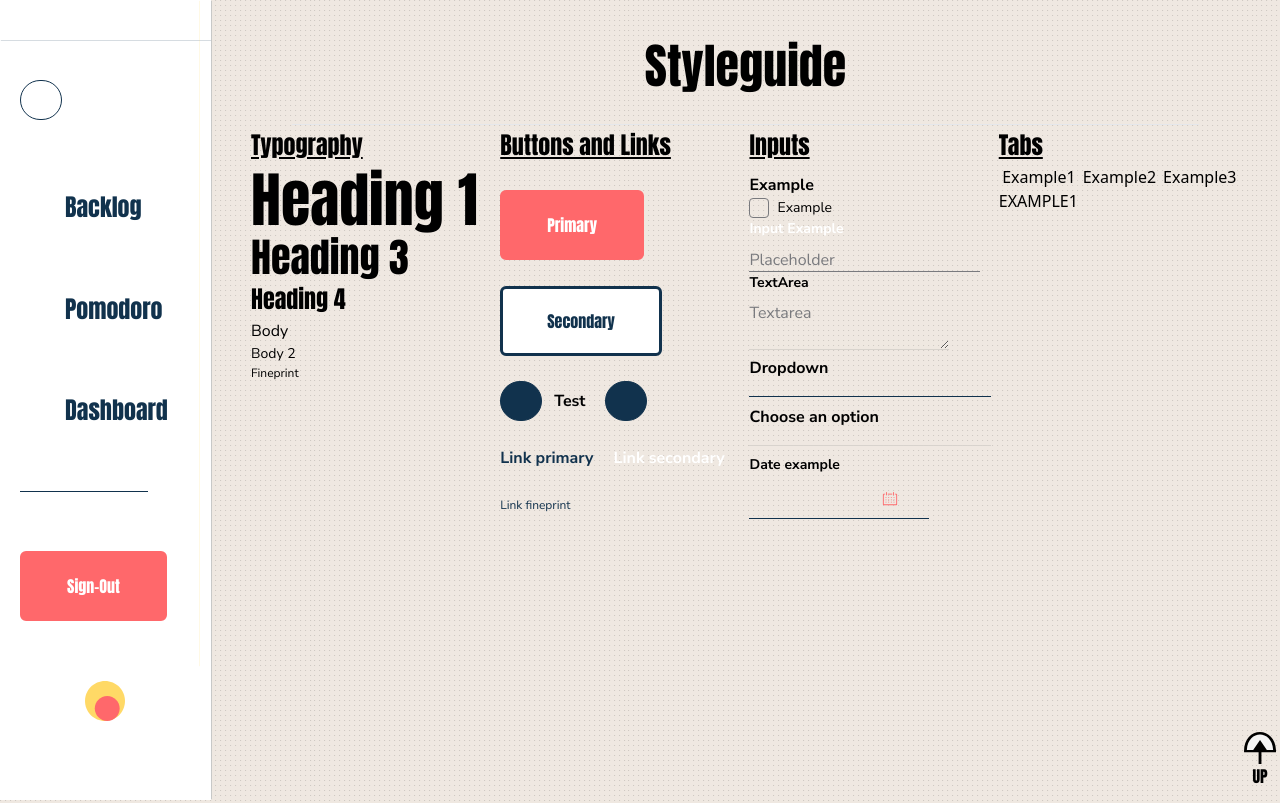
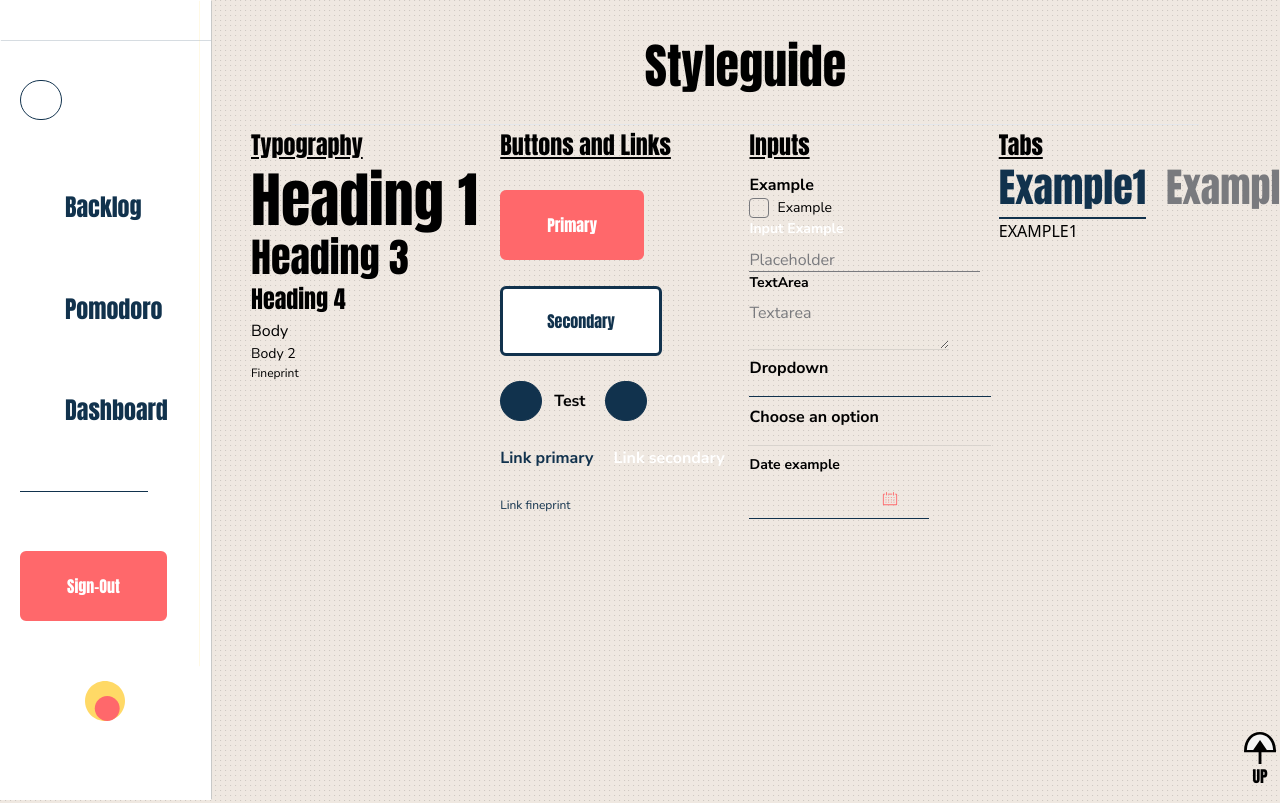
Before and after one commit to CYL-B/concentraction, a React (Vite) app in the folder concentraction-back/concentraction-front/: page /styleguide in a window 1280 px wide. Shown: the top 803 px of the page. Built offline with nearby package versions, Linux system fonts and the light colour scheme; some icons are missing.

Commit message:
styled tabs depending on status

```diff
--- a/concentraction-back/concentraction-front/src/components/tabs.jsx
+++ b/concentraction-back/concentraction-front/src/components/tabs.jsx
@@ -1,20 +1,24 @@
 import { useState } from "react";
-export default function Tabs({ tabsIds=[], getHeader = () => {}, renderContent = () => {} }) {
-
-    //state active = takes the first element in the tabsIds array and sets it as the default open/active tab
-    //tabsId = array which includes each name of the tabs
-    //getHeader = function passed as a prop which returns the name of each tab button
-    //renderContent = function passed as a prop which returns the active content based on the active tab id.
+import { Heading3 } from "./typography";
+export default function Tabs({
+  tabsIds = [],
+  getHeader = () => {},
+  renderContent = () => {},
+}) {
+  //state active = takes the first element in the tabsIds array and sets it as the default open/active tab
+  //tabsId = array which includes each name of the tabs
+  //getHeader = function passed as a prop which returns the name of each tab button
+  //renderContent = function passed as a prop which returns the active content based on the active tab id.
   const [active, setActive] = useState(tabsIds[0]);
 
   return (
     <>
-      <ul className="tab__menu flex justify-around">
+      <ul className="tab__menu flex justify-around gap-5">
         {tabsIds.map((tabId) => {
           return (
-            <li key={tabId} className="tab__link">
+            <li key={tabId} className={`tab__link pb-2 border-b-2 border-solid transition-all ease-in-out duration-300 ${active == tabId ?"active text-brand-blue border-brand-blue":" inactive text-dark-grey border-transparent"}`}>
               <a href="#" onClick={() => setActive(tabId)}>
-                <span>{getHeader(tabId)}</span>
+                <Heading3>{getHeader(tabId)}</Heading3>
               </a>
             </li>
           );
--- a/concentraction-back/concentraction-front/src/pages/styleguide.jsx
+++ b/concentraction-back/concentraction-front/src/pages/styleguide.jsx
@@ -80,7 +80,7 @@ export default function Styleguide() {
         />
         <InputDatePicker></InputDatePicker>
       </section>
-      <section className="tabs">
+      <section className="tabs flex flex-col w-fit">
         <Heading4 classHeading="underline">Tabs</Heading4>
         <Tabs
           tabsIds={["Example1", "Example2", "Example3"]}
```
